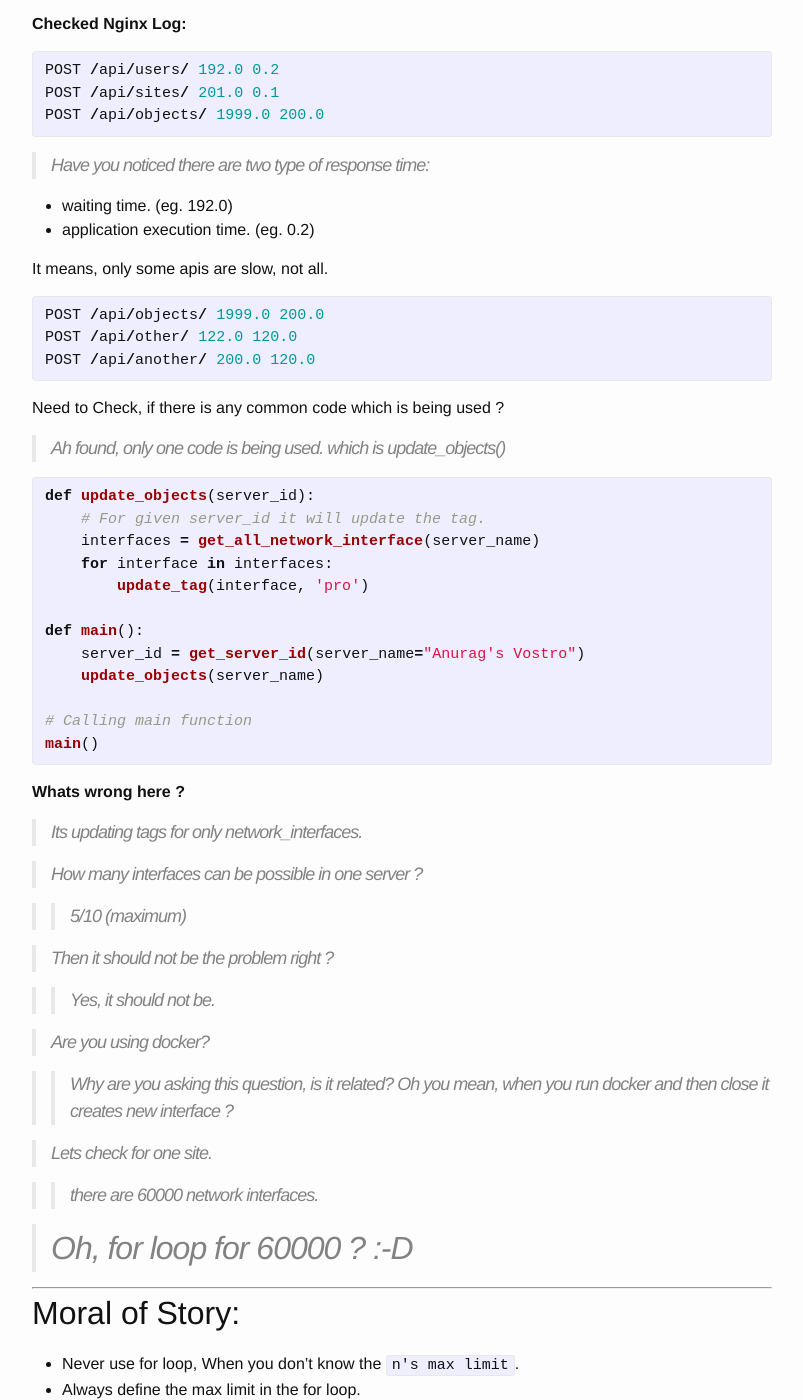
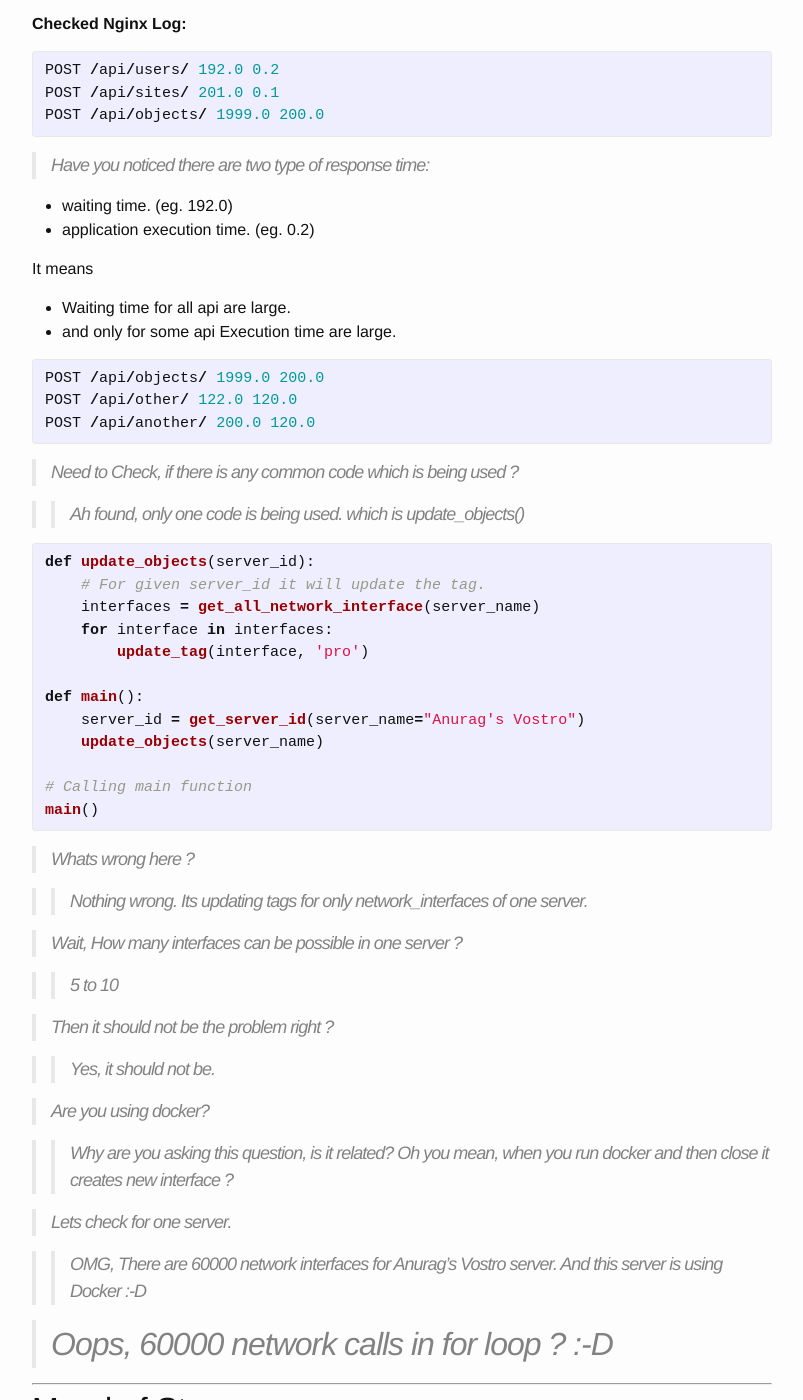
Before and after one commit to anuragjain67/anuragjain67.github.io, a Jekyll site: the page built from _posts/2015-01-18-learnings-part-1-for-loop.markdown, in a window 1280 px wide and 1400 px high, scrolled down 2124 px. Shown: the whole window, without its empty margins (238-1041 px from the left). Built offline with Jekyll 4.4.1, drawn with Linux system fonts in a browser that asks for light colours; some of the changed text lies outside the part shown.

Commit message:
Updated content for Danger For Loop

```diff
--- a/_posts/2015-01-18-learnings-part-1-for-loop.markdown
+++ b/_posts/2015-01-18-learnings-part-1-for-loop.markdown
@@ -101,7 +101,10 @@ POST /api/objects/ 1999.0 200.0
 * waiting time. (eg. 192.0)
 * application execution time. (eg. 0.2)
 
-It means, only some apis are slow, not all.
+It means
+
+* Waiting time for all api are large.
+* and only for some api Execution time are large.
 
 {% highlight python%}
 POST /api/objects/ 1999.0 200.0
@@ -109,9 +112,9 @@ POST /api/other/ 122.0 120.0
 POST /api/another/ 200.0 120.0
 {% endhighlight %}
 
-Need to Check, if there is any common code which is being used ?
+> Need to Check, if there is any common code which is being used ?
 
-> Ah found, only one code is being used. which is update_objects()
+>> Ah found, only one code is being used. which is update_objects()
 
 {% highlight python%}
 def update_objects(server_id):
@@ -130,28 +133,33 @@ main()
 {% endhighlight %}
 
 
-**Whats wrong here ?**
+> Whats wrong here ?
 
-> Its updating tags for only network_interfaces.
+>> Nothing wrong. Its updating tags for only network_interfaces of one server.
 
-> How many interfaces can be possible in one server ?
 
->> 5/10 (maximum)
+> Wait, How many interfaces can be possible in one server ?
+
+>> 5 to 10
+
 
 > Then it should not be the problem right ?
 
 >> Yes, it should not be.
+
 
 > Are you using docker?
 
 >> Why are you asking this question, is it related?
 Oh you mean, when you run docker and then close it creates new interface ?
 
-> Lets check for one site.
 
->> there are 60000 network interfaces.
+> Lets check for one server.
 
->Oh, for loop for 60000 ? :-D
+>> OMG, There are 60000 network interfaces for Anurag's Vostro server. And this server is using Docker :-D
+
+
+>Oops, 60000 network calls in for loop  ? :-D
 ----
 
 ----
```
Also changed, not shown: other parts of _posts/2015-01-18-learnings-part-1-for-loop.markdown (+1 -1 lines).
